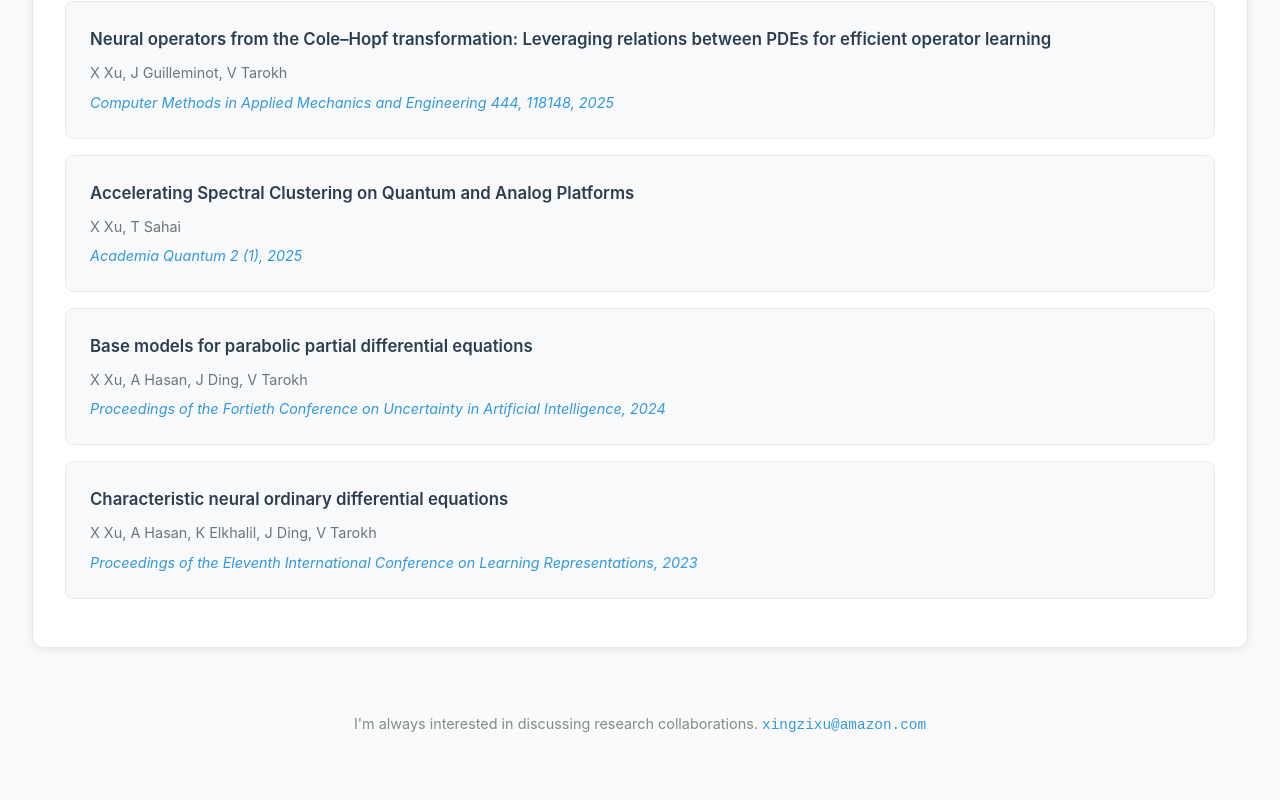
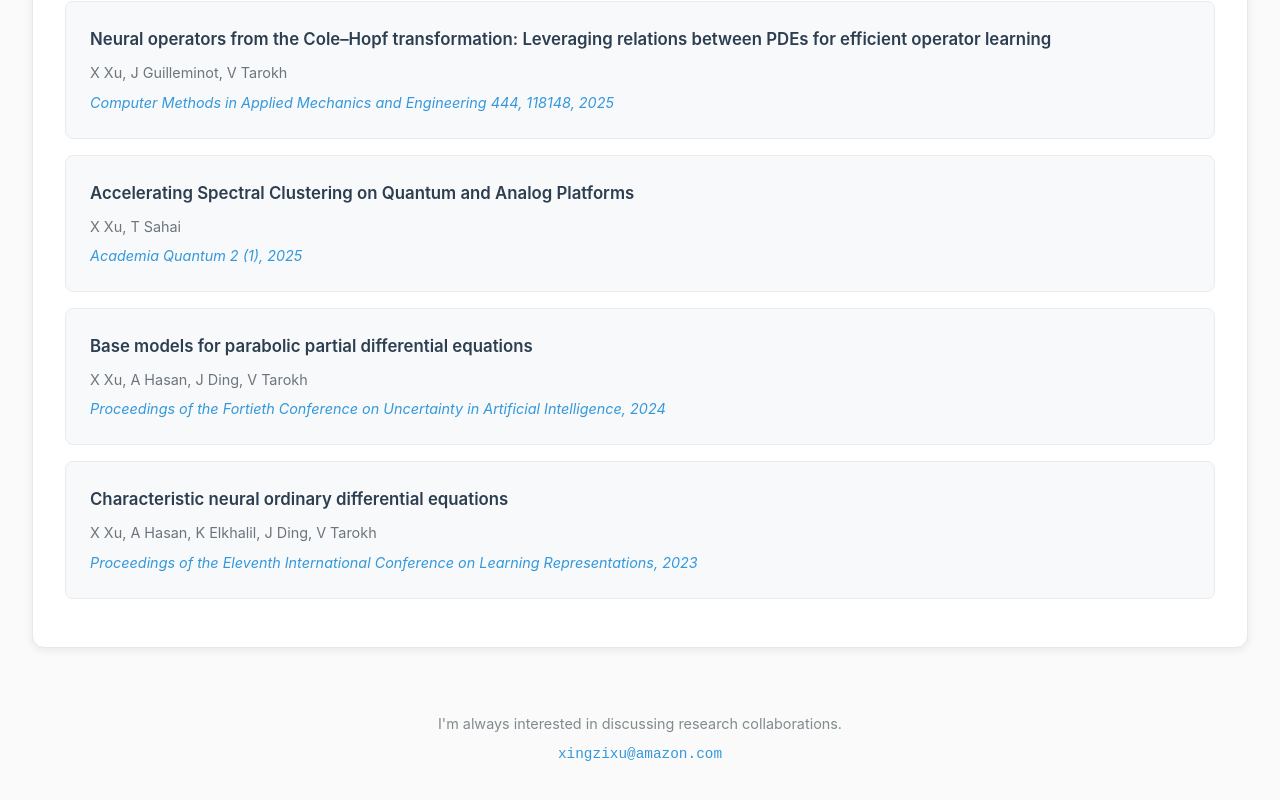
Before and after one commit to XingziXu/xingzixu.github.io, a plain HTML site: page index.html in a window 1280 px wide. Shown: the part 2497-3297 px from the top of the page. Drawn offline with Linux system fonts and the light colour scheme.

Commit message:
Refactor contact information section in index.html

```diff
--- a/index.html
+++ b/index.html
@@ -389,9 +389,9 @@
         </div>
 
         <div style="text-align: center; padding: 2rem; color: #7f8c8d; font-size: 0.9rem;">
-            <p>I'm always interested in discussing research collaborations.
-            <span style="color: #3498db; font-family: 'Courier New', monospace;">xingzixu@amazon.com</span></p>
-        </div>
+        <p>I'm always interested in discussing research collaborations.</p>
+        <p style="color: #3498db; font-family: 'Courier New', monospace; margin-top: 0.5rem;">xingzixu@amazon.com</p>
+    </div>
     </div>
 </body>
 </html>
```
